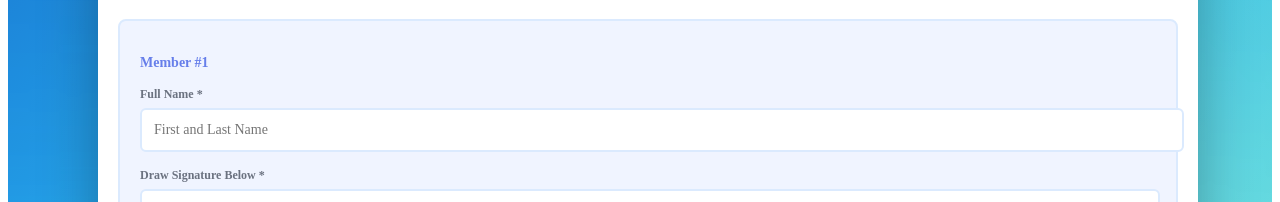
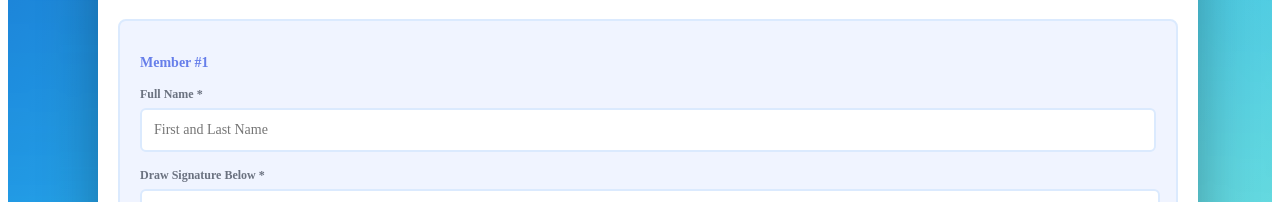
Before and after one commit to n2223536/bishop-pool-app, a Next.js app: page / in a window 1280 px wide. Shown: the part 2692-2894 px from the top of the page. Built offline with nearby package versions, Linux system fonts and the light colour scheme.

Commit message:
Add box-sizing border-box to name input

```diff
--- a/pages/index.tsx
+++ b/pages/index.tsx
@@ -919,7 +919,7 @@ export default function Home() {
                           placeholder="First and Last Name"
                           value={formData.adultSignatures[index]?.name || ''}
                           onChange={(e) => handleNestedChange('adultSignatures', index, 'name', e.target.value)}
-                          style={{ padding: '12px', border: '2px solid #dbeafe', borderRadius: '6px', fontFamily: 'inherit', fontSize: '14px', width: '100%' }}
+                          style={{ padding: '12px', border: '2px solid #dbeafe', borderRadius: '6px', fontFamily: 'inherit', fontSize: '14px', width: '100%', boxSizing: 'border-box' }}
                           required
                         />
                       </div>
```
